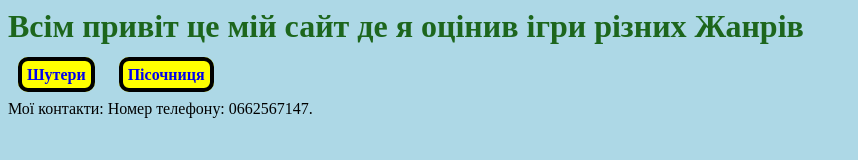
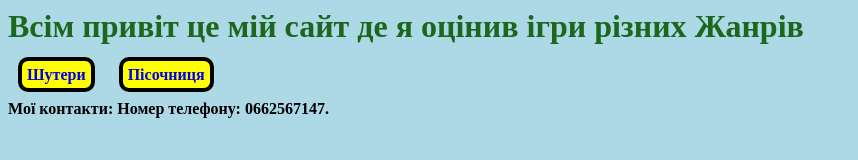
Before and after one commit to LOPOKIHE/Game-Rating, a plain HTML site: page index.html in a window 1280 px wide. Shown: the whole page, without its empty margins (0-858 px from the left). Drawn offline with Linux system fonts and the light colour scheme.

Commit message:
Update index.html

```diff
--- a/index.html
+++ b/index.html
@@ -8,8 +8,8 @@
             <a href="https://lopokihe.github.io/Game-Rating-2/">Пісочниця</a></b>
     </header>
     <footer>
-        <p>Мої контакти:
-            Номер телефону: 0662567147.
+        <p><b>Мої контакти:
+            Номер телефону: 0662567147.</b>
         </p>
         </footer>
 </html>
```
